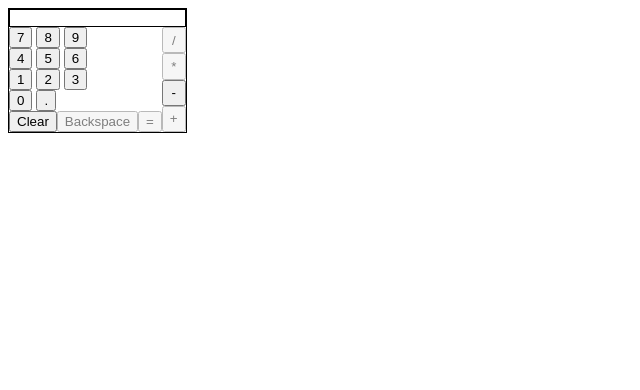
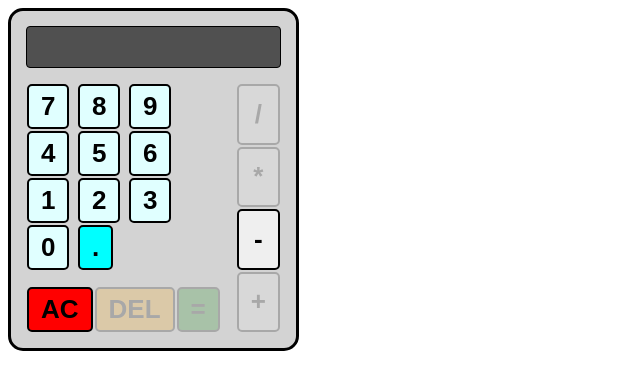
Before and after one commit to djfor5/calculator, a plain HTML site: page index.html in a window 1280 px wide. Shown: the whole page, without its empty margins (0-640 px from the left). Drawn offline with Linux system fonts and the light colour scheme.

Commit message:
Add styling, fix logic bugs
Styling: Align calculator display text to the right. Adjust background
colours, font size, font weight, and positioning.

Logic bug fix: Prevent backspace button from deleting previous result.
Only new operators and operands can be deleted with backspace button.

```diff
--- a/index.html
+++ b/index.html
@@ -36,9 +36,9 @@
             <button id="decimal">.</button>
           </div>
         </div>
-        <div id="clear-equals-container">
-          <button id="clear">Clear</button>
-          <button id="backspace">Backspace</button>
+        <div id="clear-backspace-equals-container">
+          <button id="clear">AC</button>
+          <button id="backspace">DEL</button>
           <button id="equals">=</button>
         </div>
       </div>
--- a/script.js
+++ b/script.js
@@ -2,6 +2,7 @@ let number1
 let operator
 let number2
 let expressionStr = ""
+let resultLength = 0
 
 let operatorCount = 0
 
@@ -179,6 +180,7 @@ equals.addEventListener('click', () => {
   allowDecimal = false
   allowBackspace = false
   allowEquals = false
+  resultLength = expressionStr.length
 
   lastSelection = "operand" // set last value input
 
@@ -203,6 +205,7 @@ clear.addEventListener('click', () => {
 
   operatorCount = 0
   expressionStr = ""
+  resultLength = 0
 
   lastSelection = "" // set last value input
 
@@ -218,27 +221,44 @@ clear.addEventListener('click', () => {
 
 backspace.addEventListener('click', ()=>{
   if (!allowBackspace) return
+  if (expressionStr.length <= resultLength) return
   if (expressionStr === "") return
 
-  if (expressionStr.slice(expressionStr.length-1) === ' ') {
+  if (expressionStr.slice(expressionStr.length-1) === '.') {
+    expressionStr = expressionStr.slice(0,expressionStr.length-1)
+    lastSelection = 'operand'
+    allowDecimal = true
+  } else if (expressionStr.slice(expressionStr.length-1) === ' ') {
     expressionStr = expressionStr.slice(0,expressionStr.length-3)
     lastSelection = 'operand'
+    allowBackspace = true
+    allowEquals = false
     operatorCount = 0
   } else if (expressionStr.slice(expressionStr.length-1) === '-'){
     expressionStr = expressionStr.slice(0,expressionStr.length-1)
     if (expressionStr.length > 0){
       lastSelection = 'operator'
+      allowBackspace = true
+      allowEquals = false
     } else {
       lastSelection = ""
+      allowBackspace = false
+      allowEquals = false
     }
   } else {
     expressionStr = expressionStr.slice(0,expressionStr.length-1)
     if (expressionStr.length === 0){
       lastSelection = ''
+      allowBackspace = false
+      allowEquals = false
     } else if (expressionStr.slice(expressionStr.length-1) === ' ') {
       lastSelection = 'operator'
+      allowBackspace = true
+      allowEquals = false
     } else if (expressionStr.slice(expressionStr.length-1) === '-'){
       lastSelection = 'negative'
+      allowBackspace = true
+      allowEquals = false
     }
   }
 
@@ -266,7 +286,7 @@ function updateAllowedButtons() {
     console.log('%cDecimal NOT allowed', "color: red")
   }
 
-  if (allowBackspace) {
+  if (allowBackspace && expressionStr.length > resultLength) {
     backspace.classList.remove('inactive')
     console.log('%cBackspace allowed', "color: green")
   } else {
--- a/styles.css
+++ b/styles.css
@@ -1,33 +1,98 @@
+* {
+  font-weight: bold;
+  font-size: 26px;
+}
+
+button {
+  border: 2px solid black;
+  border-radius: 5px;
+}
 
 #calculator {
   display: flex;
   flex-direction: column;
-  border: 1px solid black;
+
+  border: 3px solid black;
+  border-radius: 15px;
+
+  padding: 15px;
   width: fit-content;
+
+  background-color: lightgrey;
 }
 
 #display-container {
   border: 1px solid black;
+  border-radius: 4px;
+
+  background-color: rgb(80, 80,80);
+  color: white;
+
+  margin-bottom: 15px;
+  height: 40px;
+
+  display: flex;
+  align-items: center;
+}
+
+#display {
+  padding-right: 5px;
+  width: 100%;
+  text-align: right;
 }
 
 #buttons {
   display: flex;
 }
 
-#clear-equals-container {
+#digits-container button {
+  padding: 5px 12px;
+  margin: 1px;
+}
+
+#clear-backspace-equals-container {
   display: flex;
   justify-content: space-between;
+  margin-top: 15px;
+}
+
+#clear-backspace-equals-container button {
+  padding: 5px 12px;
+  margin: 1px;
 }
 
 #operators-container {
   display: flex;
   flex-direction: column;
+  margin-left: 15px;
 }
 
 #operators-container > button {
   flex: 1 1 auto;
+  padding: 5px 12px;
+  margin: 1px;
+}
+
+.digit {
+  background-color: lightcyan;
+}
+
+#decimal {
+  background-color: cyan;
+}
+
+#clear {
+  background-color: red;
+}
+
+#backspace {
+  background-color: orange;
+}
+
+#equals {
+  background-color: green;
 }
 
 .inactive {
-  opacity: 0.5;
+  opacity: 0.2;
 }
```
